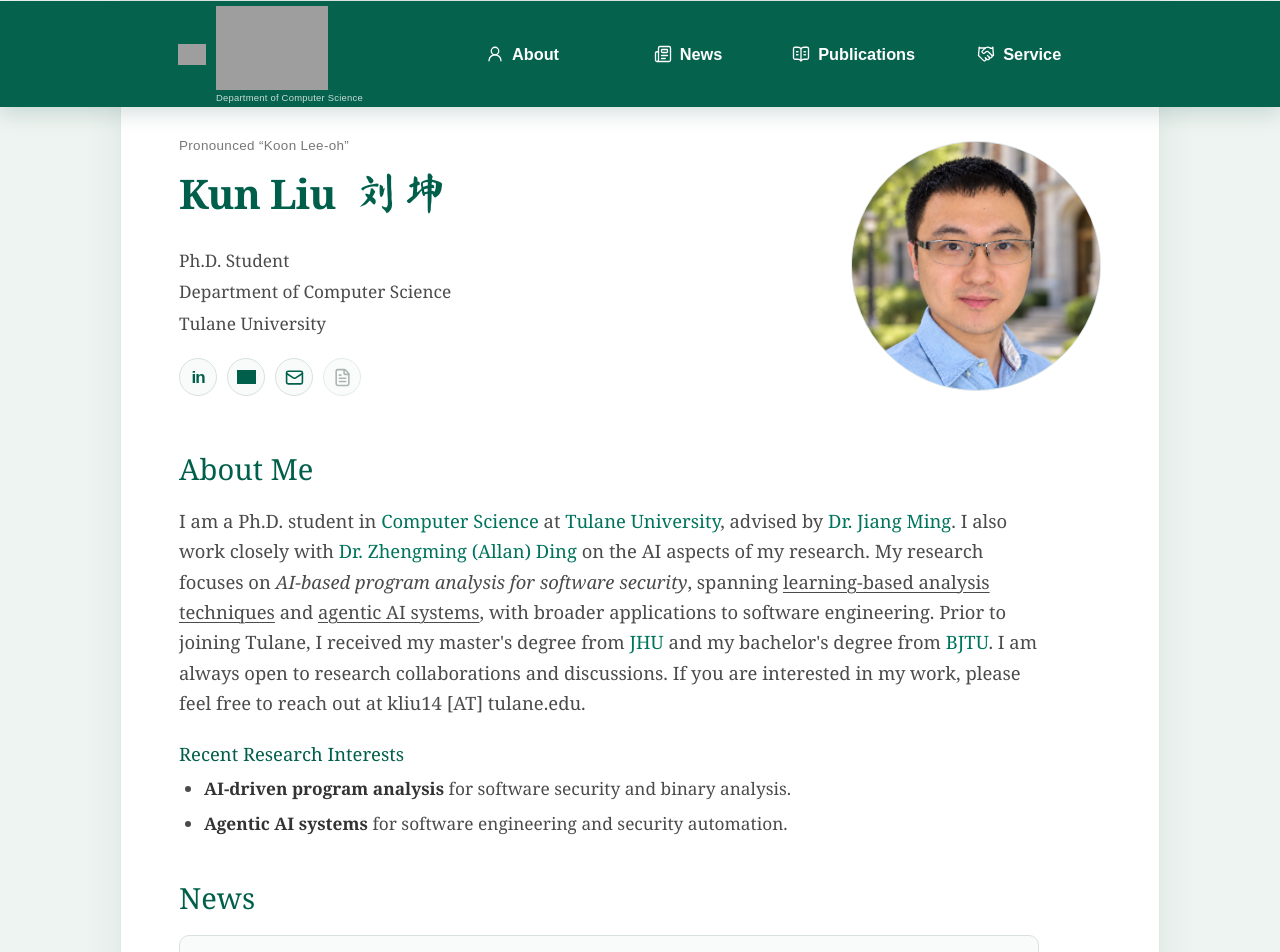
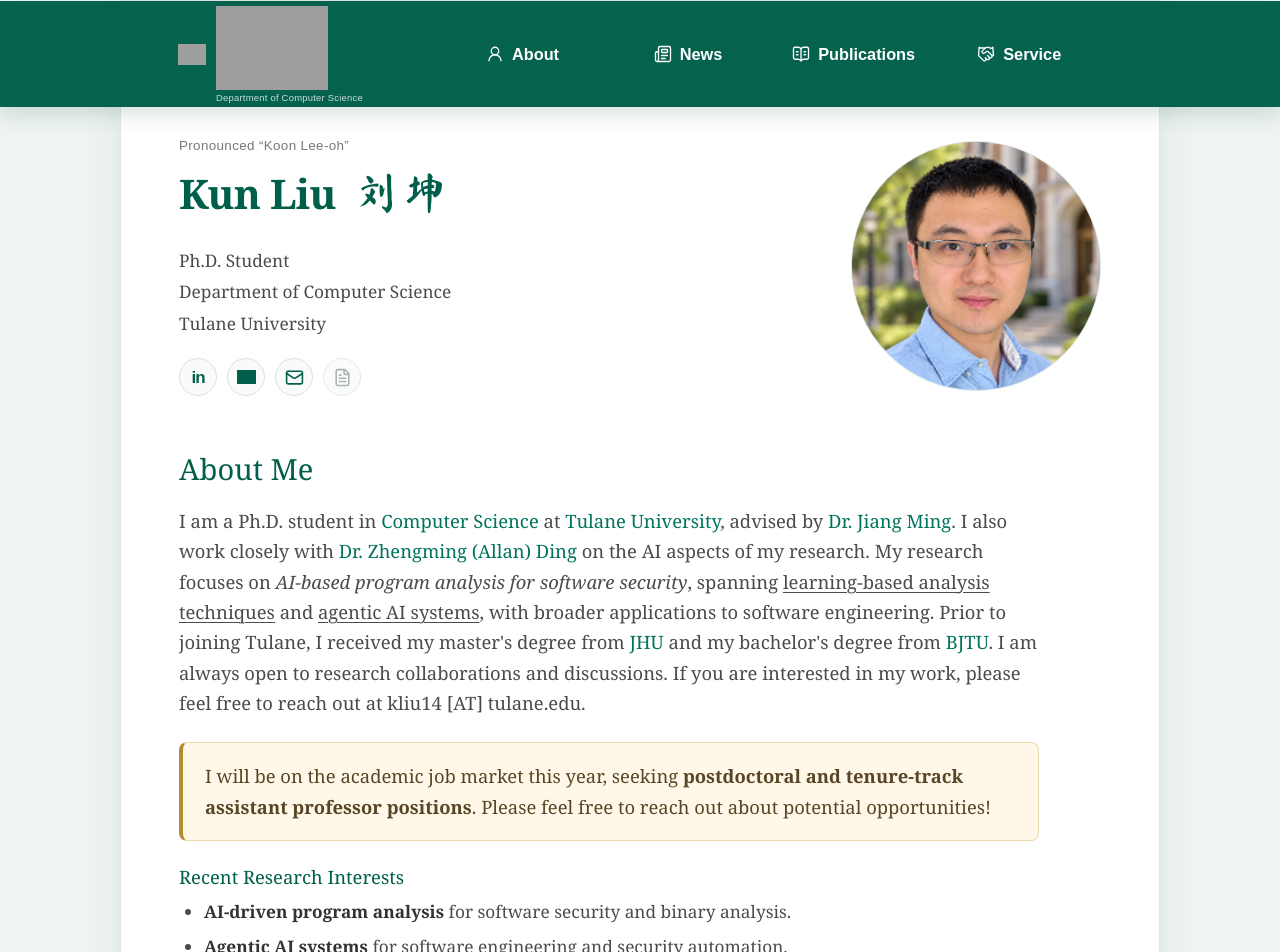
Before and after one commit to Ryan-hub-bit/ryan-hub-bit.github.io, a Next.js app: page / in a window 1280 px wide. Shown: the top 952 px of the page. Built offline with nearby package versions, Linux system fonts and the light colour scheme; grey boxes are pictures that could not be loaded.

Commit message:
Add highlighted academic job market notice below biography

```diff
--- a/app/globals.css
+++ b/app/globals.css
@@ -322,6 +322,18 @@ a.social-link:focus-visible {
 }
 .email-address { white-space: nowrap; }
 
+.opportunity-notice {
+  margin: 24px 0;
+  padding: 18px 22px;
+  border: 1px solid #e8d8ad;
+  border-left: 4px solid #b48b32;
+  border-radius: 8px;
+  background: #fff8e8;
+  color: #574626;
+}
+.opportunity-notice p { margin: 0; }
+.opportunity-notice strong { color: #574626; }
+
 .research-interests { margin-top: 24px; }
 .research-interests h2 {
   margin: 0 0 10px;
--- a/app/page.tsx
+++ b/app/page.tsx
@@ -194,6 +194,13 @@ export default function Home() {
             interested in my work, please feel free to reach out at{" "}
             <span className="email-address">kliu14 [AT] tulane.edu</span>.
           </p>
+          <aside className="opportunity-notice" aria-label="Academic job market availability">
+            <p>
+              I will be on the academic job market this year, seeking{" "}
+              <strong>postdoctoral and tenure-track assistant professor positions</strong>.
+              Please feel free to reach out about potential opportunities!
+            </p>
+          </aside>
           <div className="research-interests">
             <h2>Recent Research Interests</h2>
             <ul>
```
